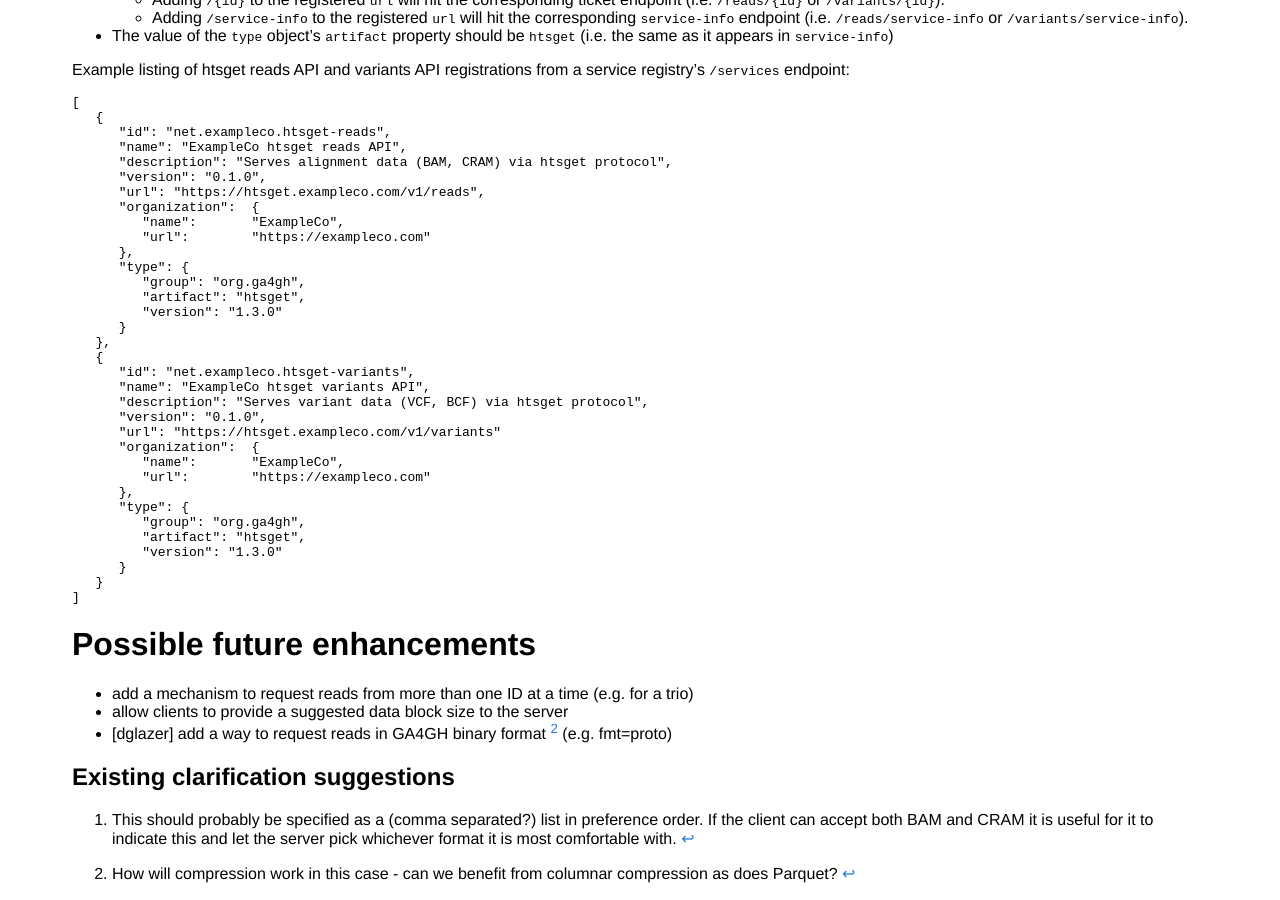
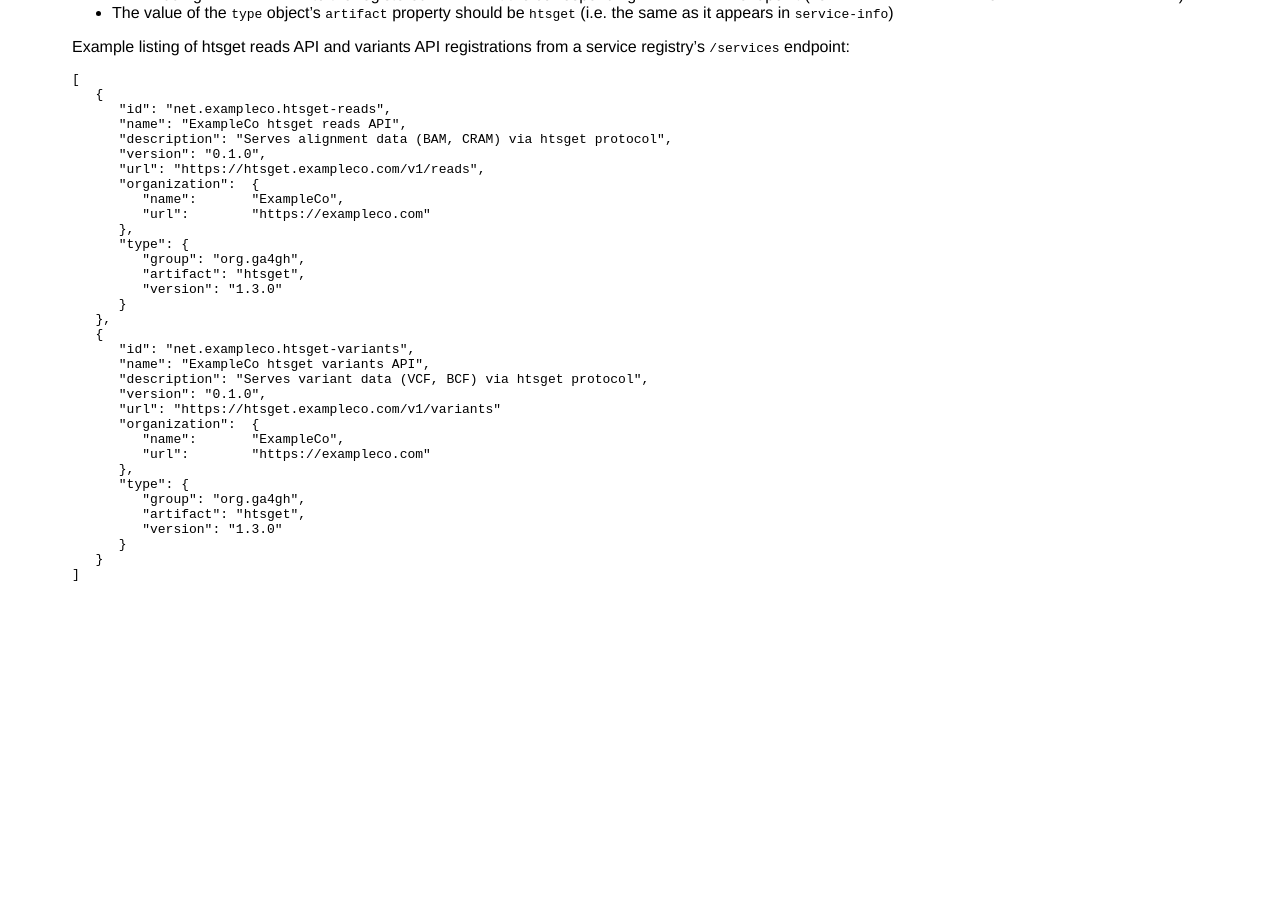
Before and after one commit to samtools/hts-specs, a Jekyll site: the page built from htsget.md, in a window 1280 px wide and 900 px high, scrolled down 11709 px. Built offline with Jekyll 4.4.1, drawn with Linux system fonts in a browser that asks for light colours; after the commit the page ends 12308 px from its top, so only the background shows below that; some of the changed text lies outside the part shown.

Commit message:
Move enhancement suggestions to GitHub issues
Remove enhancement and suggestion sections as they have been created
as issues on the hts-specs repository instead:

- #594 Request reads from more than one ID at a time
- #595 Allow clients to provide a suggested data block size to the server
- #596 Add a way to request reads in GA4GH binary format
- #597 `format` should probably be specified as a (comma separated?) list

````diff
--- a/htsget.md
+++ b/htsget.md
@@ -176,7 +176,6 @@ Request data in this format. The allowed values for each type of record are:
 * Variants: VCF (default), BCF.
 
 The server SHOULD reply with an `UnsupportedFormat` error if the requested format is not supported.
-[^a]
 </td></tr>
 <tr markdown="block"><td>
 
@@ -753,18 +752,6 @@ Example listing of htsget reads API and variants API registrations from a servic
 ]
 ```
 
-# Possible future enhancements
-
-* add a mechanism to request reads from more than one ID at a time (e.g. for a trio)
-* allow clients to provide a suggested data block size to the server
-* [dglazer] add a way to request reads in GA4GH binary format [^d] (e.g. fmt=proto)
-
-## Existing clarification suggestions
-{:.no_toc}
-
-[^a]: This should probably be specified as a (comma separated?) list in preference order.  If the client can accept both BAM and CRAM it is useful for it to indicate this and let the server pick whichever format it is most comfortable with.
-[^d]: How will compression work in this case - can we benefit from columnar compression as does Parquet?
-
 
 [CORS]:     http://www.w3.org/TR/cors/
 [Data URI]: https://en.wikipedia.org/wiki/Data_URI_scheme
````
